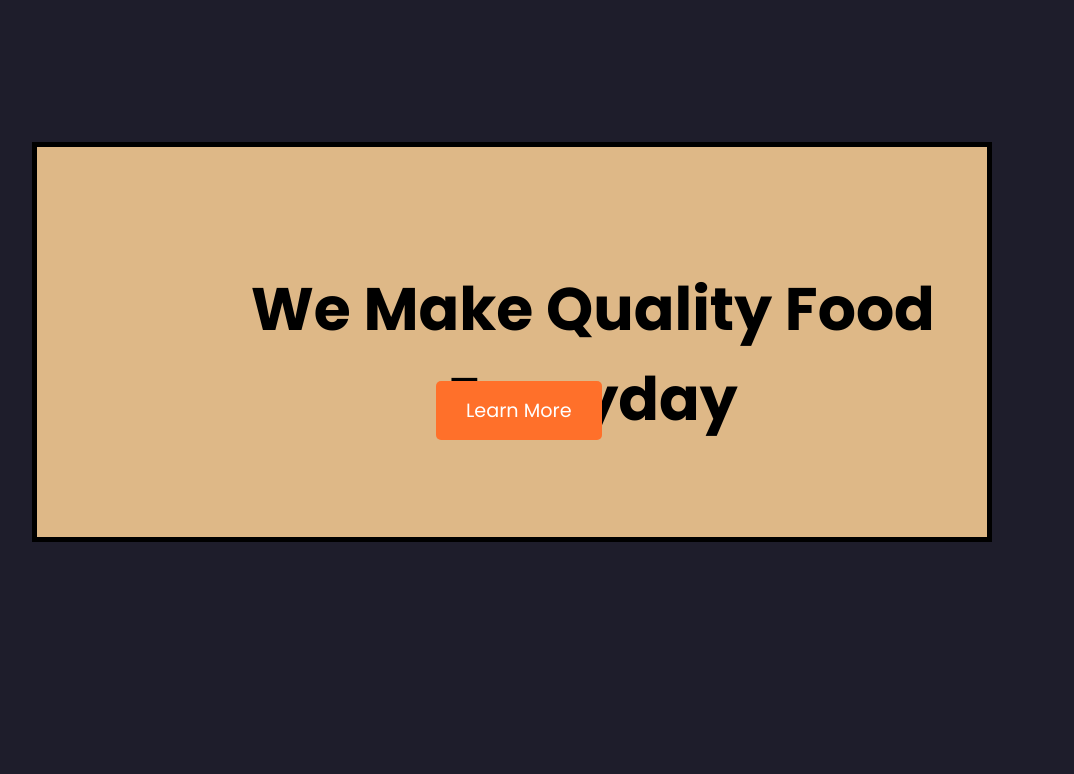
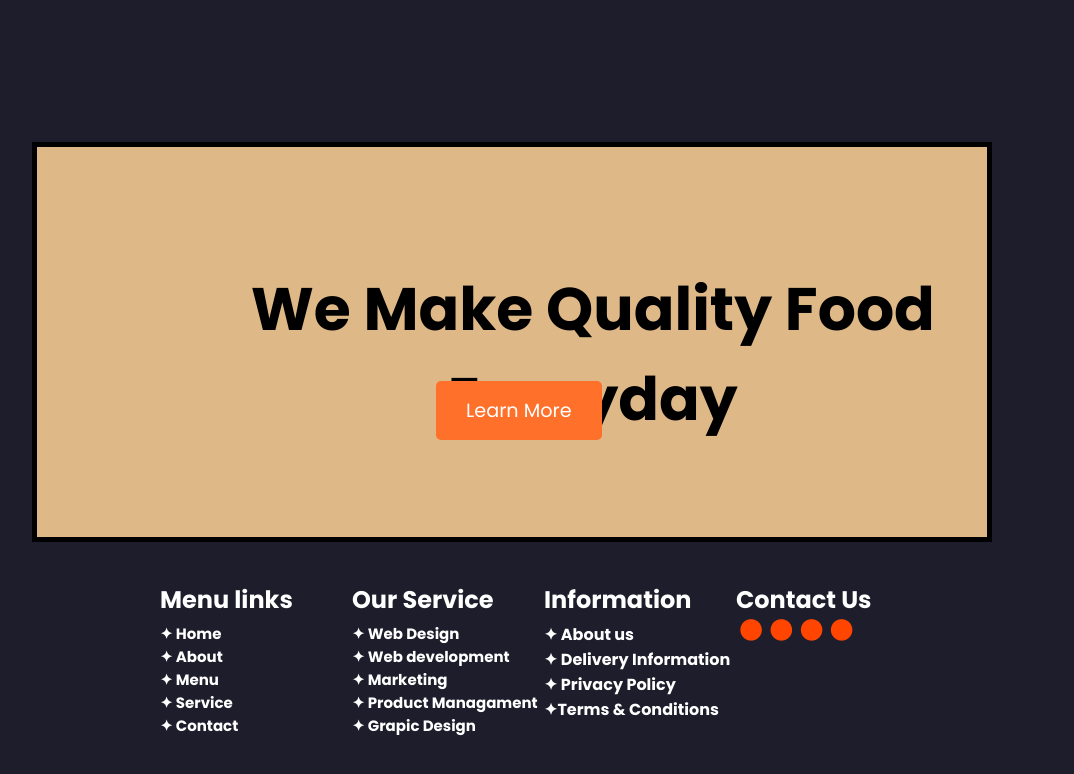
Before and after one commit to Nico115-dev/Web-Hamburguesas, a plain HTML site: page index.html in a window 1280 px wide. Shown: the part 3138-3912 px from the top of the page, without its empty margins (160-1234 px from the left). Drawn offline with Linux system fonts and the light colour scheme.

Commit message:
feat: :sparkles: Improve Code

```diff
--- a/css/styles.css
+++ b/css/styles.css
@@ -420,8 +420,63 @@ li.nav-link a {
     border: 2px solid #ff702a;
 }
 
+.pie{
+    align-items: center;
+    color: white;
+}
 
+.y1 h1{
+    top: 465%;
+    position: absolute;
+    left: 25%;
+}
+.y1 h4{
+    top: 470%;
+    position: absolute;
+    left: 25%;
+    align-items: center;
+    font-size: 15px;
+}
 
+.y2 h1{
+    top: 465%;
+    position: absolute;
+    left: 40%;
+}
+
+.y2 h4{
+    top: 470%;
+    position: absolute;
+    left: 40%;
+    align-items: center;
+    font-size: 15px;
+}
+
+.y3 h1{
+    top: 465%;
+    position: absolute;
+    left: 55%;
+}
+
+.y3 h4{
+    top: 470%;
+    position: absolute;
+    left: 55%;
+}
+
+.y4 h1{
+    top: 465%;
+    position: absolute;
+    left: 70%;
+}
+
+.y4 h2{
+    font-size: 50px;
+    color: orangered;
+    top: 466%;
+    position: absolute;
+    left: 70%;
+}
 
 
 @media screen and (max-width: 800px) {
--- a/index.html
+++ b/index.html
@@ -124,7 +124,24 @@
             <h1> We Make Quality Food Everyday </h1>
             <a href="#home" class="boton">Learn More</a>
         </div>
-
+        <footer class="pie">
+            <div class="y1">
+                <h1> Menu links</h1>
+                <h4> ✦ Home <br> ✦ About <br> ✦ Menu <br> ✦ Service <br> ✦ Contact</h4>
+            </div>
+            <div class="y2">
+                <h1>Our Service</h1>
+                <h4> ✦ Web Design <br> ✦ Web development <br> ✦ Marketing <br> ✦ Product Managament <br> ✦ Grapic Design</h4>
+            </div>
+            <div class="y3">
+                <h1>Information</h1>
+                <h4> ✦ About us <br> ✦ Delivery Information <br> ✦ Privacy Policy <br> ✦Terms & Conditions</h4>
+            </div>
+            <div class="y4">
+                <h1>Contact Us</h1>
+                <h2> ●●●● </h2>
+            </div>
+        </footer>
     </section>
 </body>
 
```
